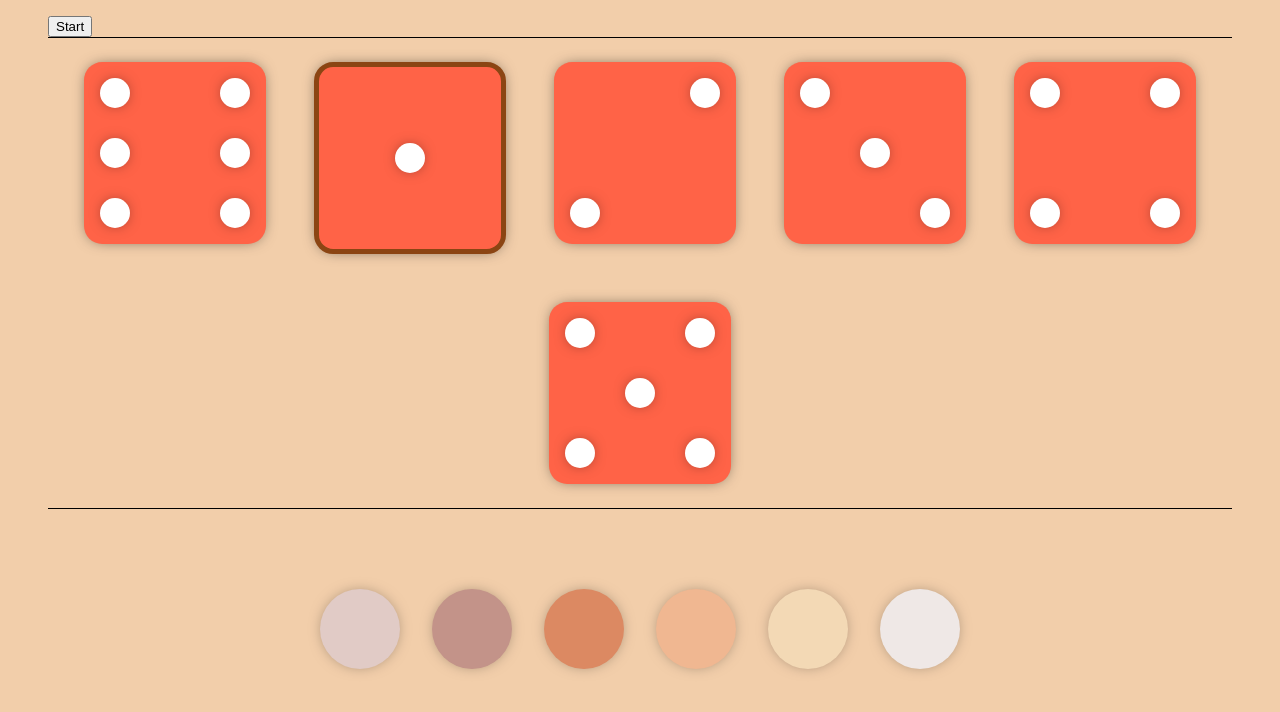
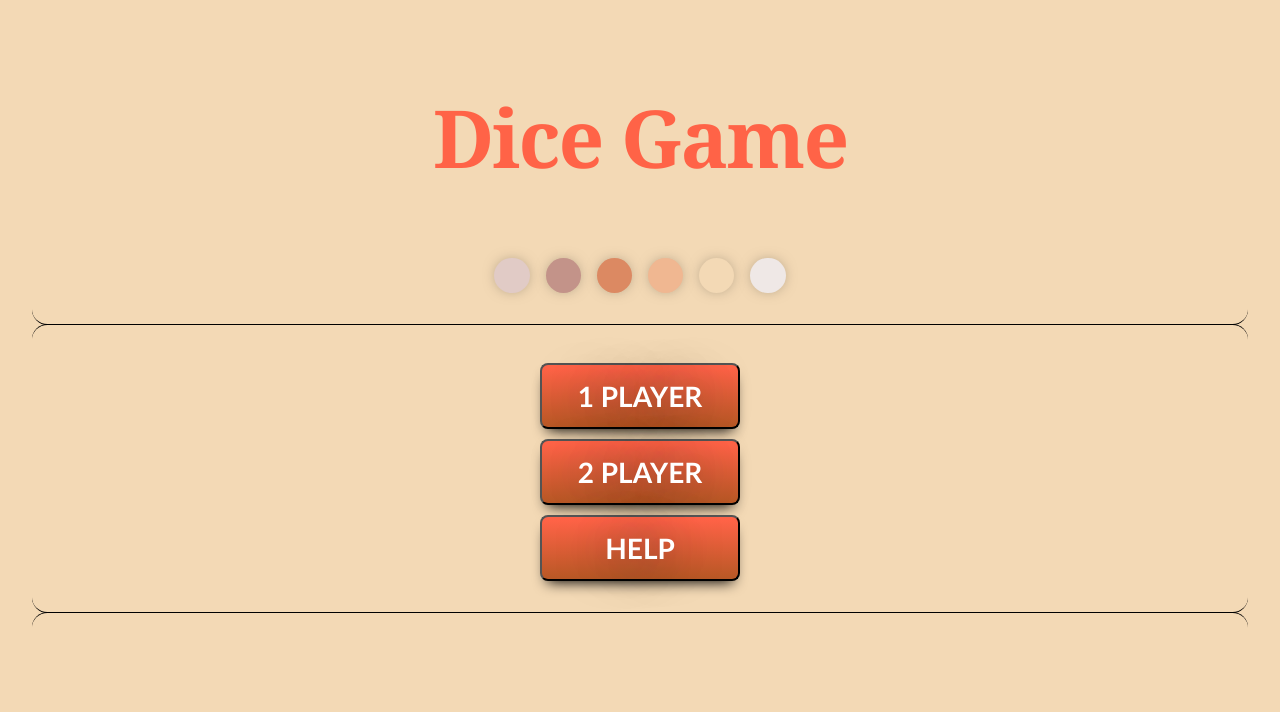
Before and after one commit to CAIS5/Dice-game, a website: page index.html in a window 1280 px wide. Drawn offline with nearby package versions, Linux system fonts and the light colour scheme.

Commit message:
Update buttons

```diff
--- a/index.html
+++ b/index.html
@@ -12,35 +12,68 @@
   <link rel="stylesheet" href="node_modules/animate.css/animate.css">
   <link href="https://fonts.googleapis.com/css2?family=Cardo:wght@700&display=swap" rel="stylesheet">
 </head>
+<section>
+  <h1>Dice Game</h1>
+  <div class="colors">
+    <span class="color--dot color--dot__first"></span>
+    <span class="color--dot color--dot__second"></span>
+    <span class="color--dot color--dot__third"></span>
+    <span class="color--dot color--dot__fourth"></span>
+    <span class="color--dot color--dot__fifth"></span>
+    <span class="color--dot color--dot__sixth"></span>
+  </div>
+
+  <hr class="style-seven">
 
 
+  <div class="btn-container">
+    <button class="btn btn--onePlayer" onclick="changingFlexOrder()">1 player</button>
+    <button class="btn btn--twoPlayers" onclick="changingFlexOrder()">2 player</button>
+    <button class="btn btn--help">help</button>
+    <div class="overlay">
+      <h2>RULE : </h2>
+      <p>A simple dice game, where you just roll a dice and get a score according to a dice face. A player who reaches
+        to
+        a target score before another player is winner.There are two modes :
+        <ul>
+          <li> 1 player : which you versus computer</li>
+          <li> 2 player : which you versus another player</li>
+        </ul>
+      </p>
+      <p>During a game, you can choose a raise to double wining score,but there is a penalty if you lose. You will lose
+        half of score you got so far. </p>
+      <button class="btn btn--close">Close</button>
+    </div>
+</section>
 
-
-  <button onclick="changingFlexOrder()">Start</button>
-  <div class="dice-wrapper animate__bounceInLeft ">
-    <div class="dice dice__one-dot dice__visibility animate__animated animate__bounce">
+<section>
+  <div class="btn-container btn-gameplay">
+    <button class="btn btn-dice">Dice</button>
+    <h3 id="playerName"></h3>
+    <div class="dice-wrapper">
+      <div value="1" class="dice dice__one-dot">
         <span class="dice-dot"></span>
       </div>
 
-    <div class="dice dice__two-dot">
+      <div value="2" class="dice dice__two-dot">
         <span class="dice-dot"></span>
         <span class="dice-dot"></span>
       </div>
 
-    <div class="dice dice__three-dot">
+      <div value="3" class="dice dice__three-dot">
         <span class="dice-dot"></span>
         <span class="dice-dot"></span>
         <span class="dice-dot"></span>
       </div>
 
-    <div class="dice dice__four-dot">
+      <div value="4" class="dice dice__four-dot">
         <span class="dice-dot" id="dot-1"></span>
         <span class="dice-dot" id="dot-2"></span>
         <span class="dice-dot" id="dot-3"></span>
         <span class="dice-dot" id="dot-4"></span>
       </div>
 
-    <div class="dice dice__five-dot">
+      <div value="5" class="dice dice__five-dot">
         <span class="dice-dot"></span>
         <span class="dice-dot"></span>
         <span class="dice-dot"></span>
@@ -48,7 +81,7 @@
         <span class="dice-dot"></span>
       </div>
 
-    <div class="dice dice__six-dot">
+      <div value="6" class="dice dice__six-dot">
         <div class="dice__six-dot--col1">
           <span class="dice-dot"></span>
           <span class="dice-dot"></span>
@@ -61,16 +94,9 @@
         </div>
       </div>
     </div>
-
-
-  <div class="colors">
-    <span class="color--dot color--dot__first"></span>
-    <span class="color--dot color--dot__second"></span>
-    <span class="color--dot color--dot__third"></span>
-    <span class="color--dot color--dot__fourth"></span>
-    <span class="color--dot color--dot__fifth"></span>
-    <span class="color--dot color--dot__sixth"></span>
   </div>
+</section>
+<hr class="style-seven">
 <script src="index.js" async defer></script>
 </body>
 
--- a/index.js
+++ b/index.js
@@ -1,65 +1,67 @@
 const colors = document.querySelector(".colors");
+const diceFaces = Array.from(document.querySelectorAll('.dice'));
+const btnHelp = document.querySelector('.btn--help');
+const btnClose = document.querySelector('.btn--close');
+const btnOnePlayer = document.querySelector('.btn--onePlayer');
+const btnTwoPlayer = document.querySelector('.btn--twoPlayers');
 
-//CHANGING BACKGROUND COLOR
+
+//console.log(`${btnTwoPlayer} ${btnOnePlayer} ${btnPlayer}`);
+
+// BUTTON CONTROLL
+btnHelp.addEventListener('click', e => {
+    document.querySelector('.overlay').style.display = 'block';
+});
+btnClose.addEventListener('click', e => {
+    document.querySelector('.overlay').style.display = 'none';
+});
+
+// CHANGING BACKGROUND COLOR
 colors.addEventListener("click", (event) => {
-  const style = getComputedStyle(event.target);
+    const style = getComputedStyle(event.target);
 
-  const body = document.querySelector("body");
-  body.style.backgroundColor = style.backgroundColor;
+    const body = document.querySelector("body");
+    body.style.backgroundColor = style.backgroundColor;
 });
-changingFlexOrder();
-function changingFlexOrder(){
-    const diceFaces = Array.from(document.querySelectorAll('.dice'));
-    let orders = shuffleArray([0, 1 ,2,3,4,5]);
-    diceFaces.forEach((face,i) => {
+
+// changingFlexOrder();
+function changingFlexOrder() {
+    let orders = shuffleArray([
+        0,
+        1,
+        2,
+        3,
+        4,
+        5
+    ]);
+    diceFaces.forEach((face, i) => {
         face.style.order = orders[i];
     });
+    addDiceVisibility();
 }
 
+function addDiceVisibility() {
+    let randomIdx = randomNumber(0, 6);
+    diceFaces.forEach(face => face.classList.remove('dice__visibility'));
+    diceFaces[randomIdx].classList.add('dice__visibility');
+}
 /**
  * Shuffling indices of input array.
  * @param {*} arr : target array for shuffeling .
  *
  */
-function shuffleArray (arr) {
-    //some methods mutating array such as pop,shift..which will
+function shuffleArray(arr) { // some methods mutating array such as pop,shift..which will
     let lens = arr.length;
-    for(let i = 0 ; i < lens; i++){
-        let idx = randomNumber(0,arr.length);
-        //remove element at specific index.
-        let e  = arr.splice(idx,1);
-        //push it again into the list
-        arr.push(...e);
+    for (let i = 0; i < lens; i++) {
+        let idx = randomNumber(0, arr.length);
+        // remove element at specific index.
+        let e = arr.splice(idx, 1);
+        // push it again into the list
+        arr.push(... e);
     }
     return arr;
+}
 
-}
-function randomNumber(min,max){
+function randomNumber(min, max) {
     return Math.floor(Math.random() * max) + min;
 }
-
-
-
-
-// myMove();
-// function myMove() {
-//   let count = 3;
-//   let id = setInterval(frame, 10000);
-//   function frame() {
-//     if (count == 0) {
-//       clearInterval(id);
-//     } else {
-//       count--;
-//       let size = diceFaces.length;
-//       for(let i = 0; i < size; i++){
-//             let nextIdx = (size + (i + 1)) % size;
-//            // console.log(`${diceFaces[i].classList.contains('dice__visibility')}`);
-//             if(diceFaces[i].classList.contains('dice__visibility')){
-//                 diceFaces[i].classList.remove('dice__visibility');
-//                 diceFaces[nextIdx].classList.add('dice__visibility');
-//                 console.log(`${i} ${nextIdx}`);
-//             }
-//       }
-//     }
-//   }
-// }
--- /dev/null
+++ b/style/button.css
@@ -0,0 +1,57 @@
+.btn-container {
+  display: flex;
+  flex-direction: column;
+  max-width: 200px;
+  width: 200px;
+  gap: 10px;
+  margin: 0 auto;
+}
+
+.btn {
+  box-shadow: 0px 8px 14px -7px #000000;
+  background: linear-gradient(to bottom, #ff6347 5%, #b85825 100%);
+  background-color: #ff6347;
+  border-radius: 8px;
+  display: inline-block;
+  cursor: pointer;
+  color: #ffffff;
+  font-family: Trebuchet MS;
+  font-size: 28px;
+  font-weight: bold;
+  padding: 14px 34px;
+  text-decoration: none;
+  text-shadow: 0px 1px 50px #1d2426;
+  text-transform: uppercase;
+}
+.btn:hover {
+  background: linear-gradient(to bottom, #b85825 5%, #ff6347 100%);
+  background-color: #b85825;
+  animation: tada;
+  animation-duration: 1s;
+}
+.btn:active {
+  position: relative;
+  top: 1px;
+}
+
+.overlay {
+  display: none;
+  margin: 0 auto;
+  max-width: 280px;
+  width: 100%;
+  padding: 1em;
+  border: 5px solid #5e3c3c;
+  box-shadow: inset 5px 5px 15px 5px rgba(0, 0, 0, 0.55);
+  background: var(--color-sixth);
+  position: absolute;
+  top: 50%;
+  left: 50%;
+  transform: translate(-50%, -50%);
+
+
+}
+
+
+.btn-gameplay{
+    display: none;
+}
--- a/style/colorBackground.css
+++ b/style/colorBackground.css
@@ -2,14 +2,14 @@
     display:flex;
     justify-content:center;
     flex-wrap:wrap;
-    gap:2em;
-    margin: 5em;
+    gap:1em;
+    margin: 1em;
   }
 
   .color--dot{
     display:inline-block;
-    height:5em;
-    width:5em;
+    height:2.2em;
+    width:2.2em;
     background:white;
     border-radius:50%;
      box-shadow: 0px 0px 15px -5px rgba(0,0,0,0.5);
--- a/style/dice.css
+++ b/style/dice.css
@@ -4,12 +4,9 @@
   display: flex;
   flex-wrap: wrap;
   justify-content: center;
-  border-top: 1px solid black;
-  border-bottom: 1px solid black;
   position: relative;
 
-  animation: bounceInLeft; /* referring directly to the animation's @keyframe declaration */
-  animation-duration: 3s; /* don't forget to set a duration! */
+
 }
 
 
@@ -22,15 +19,13 @@
   padding: 1rem;
   border-radius: 10%;
   box-shadow: 0px 0px 15px -5px rgba(0, 0, 0, 0.73);
-  display: none;
 }
 
 .dice__visibility {
-  display:block;
   border : 5px solid saddlebrown;
-  animation: bounce; /* referring directly to the animation's @keyframe declaration */
-  animation-duration: 2s; /* don't forget to set a duration! */
-  animation-delay: 3s;
+   animation: heartBeat; /*referring directly to the animation's @keyframe declaration */
+   animation-duration: 2s;/* don't forget to set a duration! */
+
 }
 
 .dice .dice-dot {
--- a/style/index.css
+++ b/style/index.css
@@ -1,6 +1,6 @@
 @import url('dice.css');
 @import url('colorBackground.css');
-
+@import url('button.css');
 :root {
   --color-first: #E1CBC6;
   --color-second: #C39389;
@@ -18,6 +18,70 @@
 
 body {
   margin: 0;
-  padding: 1em 3em;
-  background: #F2CEAA;
+  padding: 1em 2em;
+  background: var(--color-fifth);
 }
+
+main{
+  position: relative;
+}
+
+h1{
+  font-family: Georgia, sans-serif;
+  font-size: 5em;
+  letter-spacing: -2px;
+  font-weight: bold;
+  text-align: center;
+  color:tomato;
+
+  animation: bounceInLeft;
+  animation-duration: 3s;
+}
+hr.style-seven {
+  overflow: visible; /* For IE */
+  height: 30px;
+  border-style: solid;
+  border-color: black;
+  border-width: 1px 0 0 0;
+  border-radius: 20px;
+  margin-top: 31px;
+}
+hr.style-seven:before { /* Not really supposed to work, but does */
+  display: block;
+  content: "";
+  height: 30px;
+  margin-top:-31px;
+  border-style: solid;
+  border-color: black;
+  border-width: 0 0 1px 0;
+  border-radius: 20px;
+}
+
+
+
+
+
+@media screen and (max-width:570px){
+
+  h1{
+    font-size: 3em;
+  }
+  .dice-wrapper{
+    margin:0;
+  }
+  .dice{
+    display: none;
+    margin:0;
+  }
+
+  .dice__visibility {
+    transform: scale(0.8);
+    display: flex;
+  }
+
+  .colors {
+    transform: scale(0.8);
+    margin: 1em;
+  }
+  .
+}
```
Lines whose indentation alone changed are shown as unchanged.
